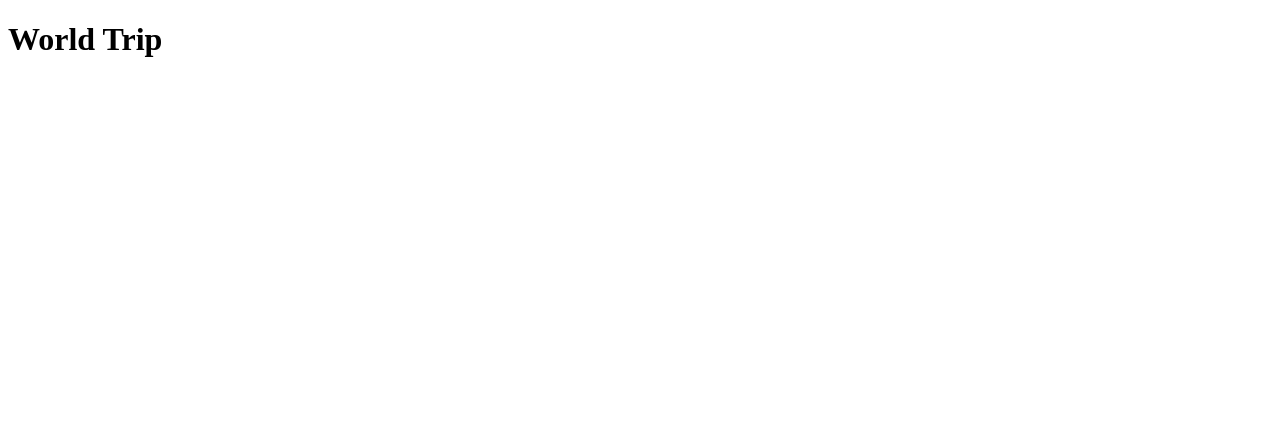
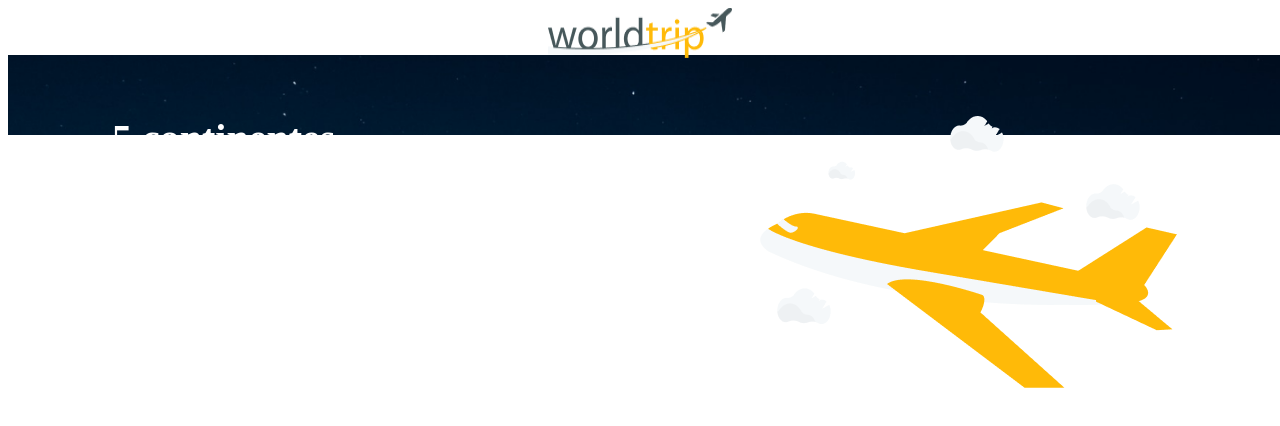
Before and after one commit to MaykonFranchini/WorldTrips, a Next.js app: page / in a window 1280 px wide. Shown: the top 426 px of the page. Built offline with nearby package versions, Linux system fonts and the light colour scheme.

Commit message:
Banner component done + styled

```diff
--- /dev/null
+++ b/src/components/Banner.tsx
@@ -0,0 +1,42 @@
+import { Box, Flex, Text, Image } from '@chakra-ui/react'
+
+
+export function Banner() {
+	return (
+		<Box
+			bgImage="url('/Background.png')"
+			bgPosition="cover"
+			bgRepeat="no-repeat"
+			bgSize='100vw'
+			width="100vw"
+			height="80"
+			marginX={0}
+		>
+			<Flex
+				direction='row'
+				justify='space-evenly'
+				width="100%"
+				maxWidth={1480}
+				marginX='auto'
+
+			>
+				<Box
+				marginTop={20}
+				>
+					<Text fontSize={40} color='white' fontWeight='bold'>
+					5 continentes,<br/>
+					infinitas possibilidades.</Text>
+
+					<Text fontSize={20} color='white' >
+						Chegou a hora de tirar do papel a viagem que voce sempre sonhou.
+					</Text>
+				</Box>
+
+				<Box >
+					<Image src='/Airplane.png' marginTop={50} />
+				</Box>
+			</Flex>
+
+		</Box>
+	)
+}
--- a/src/components/Header.tsx
+++ b/src/components/Header.tsx
@@ -1,6 +1,6 @@
 import { Flex } from '@chakra-ui/react'
 import Image from 'next/image'
-import LogoImg from '../../../public/Logo.png'
+import LogoImg from '../../public/Logo.png'
 
 export function Header() {
   return (
@@ -8,9 +8,11 @@ export function Header() {
       as='header'
       width='100%'
       maxWidth={1480}
-      height={100}
-      alignItems="center"
+      height={50}
+
+      justify='center'
       marginX="auto"
+      marginBottom='-3'
     >
       <Image src={LogoImg} />
 
--- a/src/pages/index.tsx
+++ b/src/pages/index.tsx
@@ -1,6 +1,16 @@
+import { Header } from "../components/Header";
+import { Flex } from '@chakra-ui/react'
+import { Banner } from '../components/Banner'
+
 
 export default function Home() {
   return (
-   <h1>World Trip</h1>
+    <Flex direction='column'>
+
+
+      <Header />
+      <Banner />
+
+   </Flex>
   )
 }
```
Also changed, not shown: public/Airplane.png (added), public/Background.png (added).
